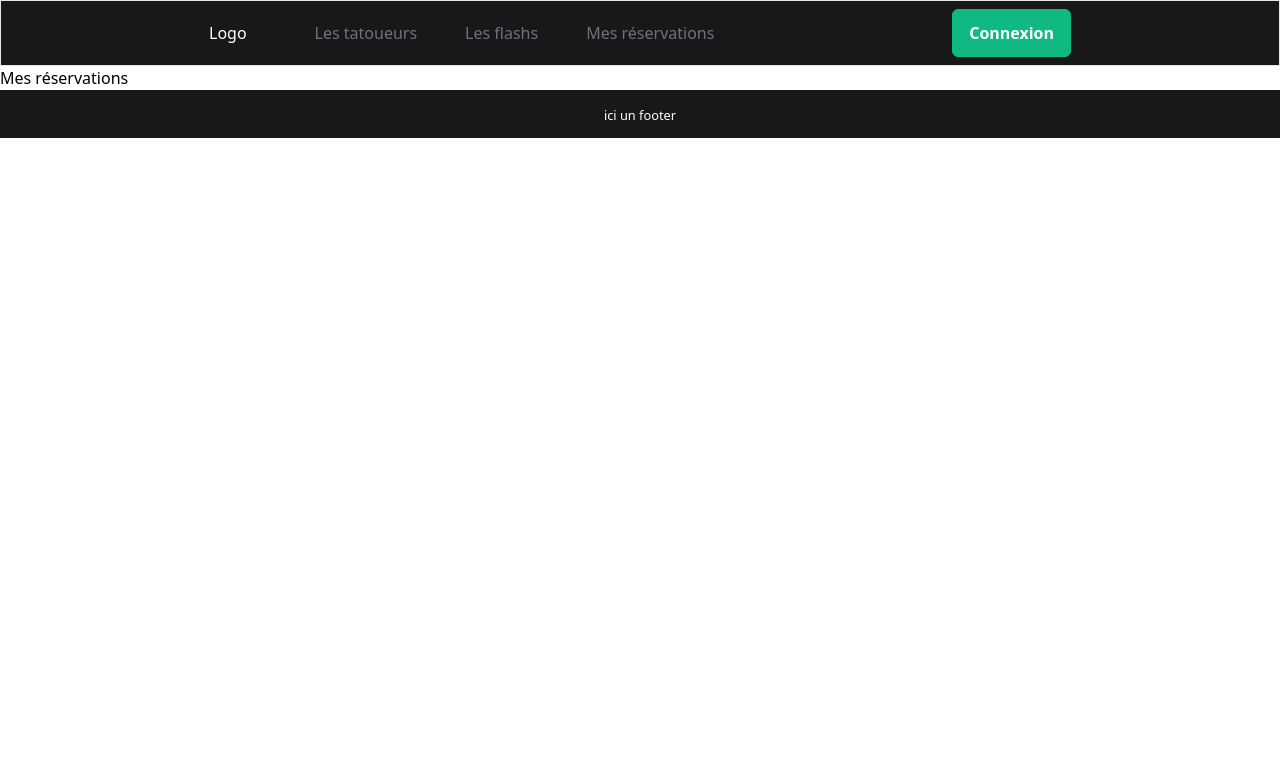
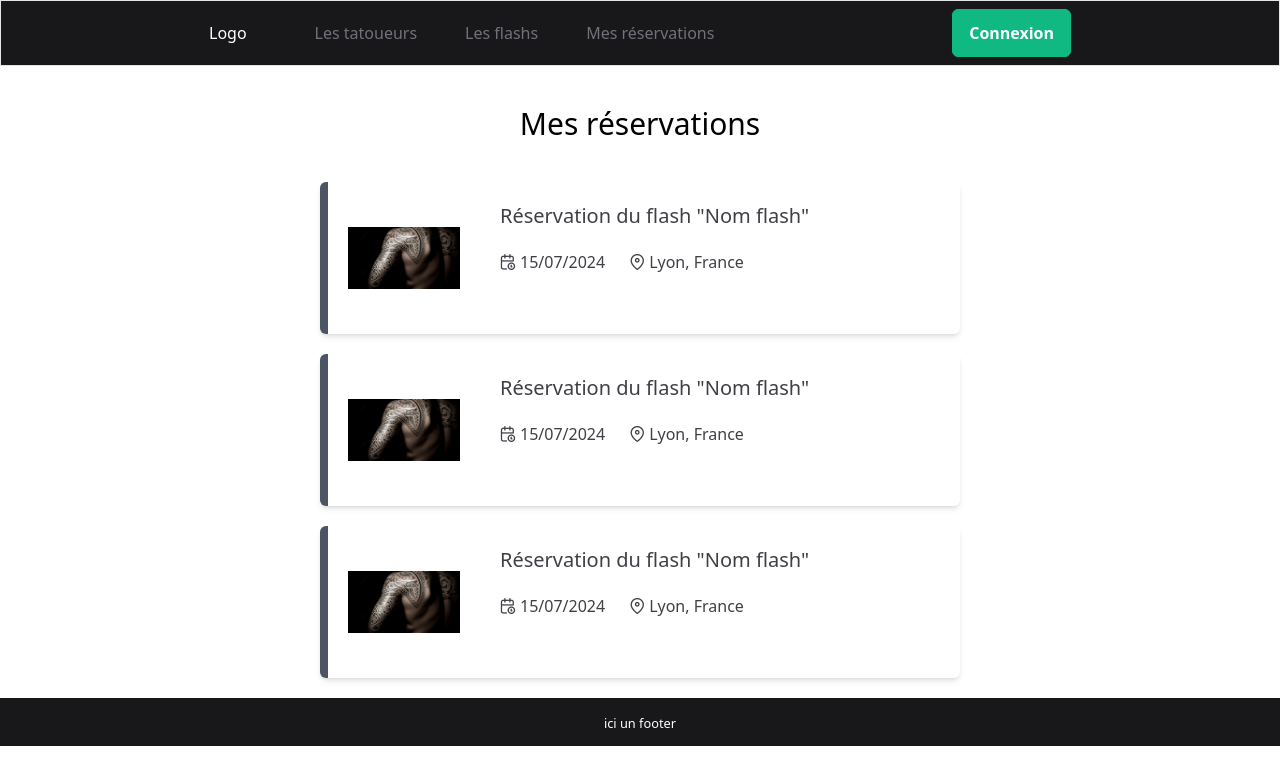
Before and after one commit to BlueSkunka/flash-art, a Vue app in the folder front/: page /reservations in a window 1280 px wide. Shown: the top 784 px of the page. Built offline with nearby package versions, Linux system fonts and the light colour scheme.

Commit message:
feature/reservation - page + composant d'une réservation

```diff
--- /dev/null
+++ b/front/src/components/ReservationComponent.vue
@@ -0,0 +1,37 @@
+<template>
+  <Card class="my-5 border-l-8 border-gray-600">
+    <template #content>
+      <div class="flex">
+        <div class="w-28 h-28 flex items-center justify-center">
+          <Image src="../src/assets/illu-tatoueur.jpg" class="m-auto"/>
+        </div>
+        <div class="ml-10">
+          <h2 class="mb-3 text-xl"> Réservation du flash "{{ props.nomFlash }}"</h2>
+          <div class="flex gap-6">
+            <div class="flex my-2">
+              <i class="pi pi-calendar-clock my-auto pr-1"/>
+              <p class="my-auto">{{ props.dateReservation }}</p>
+            </div>
+            <div class="flex my-2">
+              <i class="pi pi-map-marker my-auto pr-1"/>
+              <p class="my-auto">{{ props.lieuReservation }}</p>
+            </div>
+          </div>
+        </div>
+      </div>
+
+
+    </template>
+  </Card>
+</template>
+
+<script setup lang="ts">
+
+const props = defineProps({
+  nomFlash: String,
+  imageFlashUrl: String,
+  dateReservation: String,
+  lieuReservation: String,
+})
+
+</script>
--- a/front/src/views/AccueilView.vue
+++ b/front/src/views/AccueilView.vue
@@ -10,7 +10,7 @@
     </div>
   </div>
 
-    <div class="bg-[url('illu-tatoueur.jpg')] bg-covermy-5 bg-opacity-50">
+    <div class="bg-[url('illu-tatoueur.jpg')] bg-cover my-5 bg-opacity-50">
       <div class="bg-black py-24 opacity-75">
         <div class="w-3/4 mx-auto text-white">
           <h1 class="text-center text-3xl mb-12">Des artistes de grande renomée</h1>
--- a/front/src/views/ReservationView.vue
+++ b/front/src/views/ReservationView.vue
@@ -1,6 +1,12 @@
 <template>
-  <h1>Mes réservations</h1>
+  <div>
+    <h1 class="text-3xl text-center my-10">Mes réservations</h1>
+    <div v-for="i in 3" :key="i">
+      <ReservationComponent nom-flash="Nom flash" :date-reservation="new Date(2024, 6, 15).toLocaleDateString('fr-FR')" lieu-reservation="Lyon, France" class="w-1/2 mx-auto"/>
+    </div>
+  </div>
 </template>
 
 <script setup>
+import ReservationComponent from "@/components/ReservationComponent.vue";
 </script>
--- a/front/src/views/TatoueurView.vue
+++ /dev/null
@@ -1,6 +0,0 @@
-<template>
-  <h1 class="mx-auto">Les tatoueurs</h1>
-</template>
-
-<script setup>
-</script>
```
Also changed, not shown: front/src/views/HomeView.vue (deleted, +0 -10 lines).
